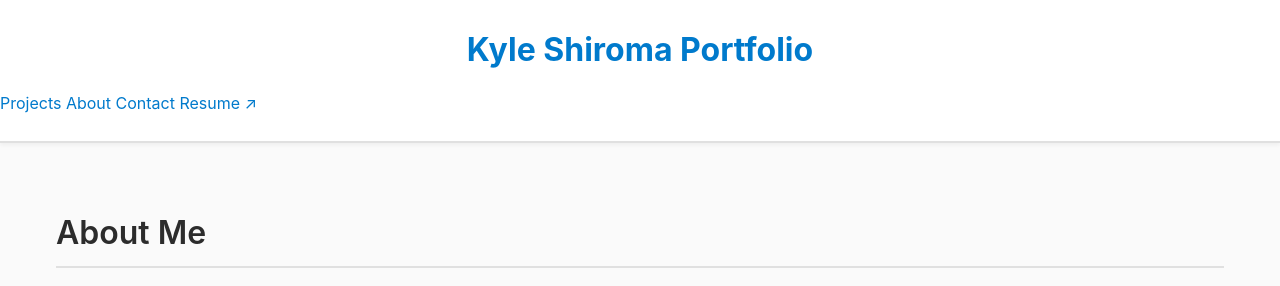
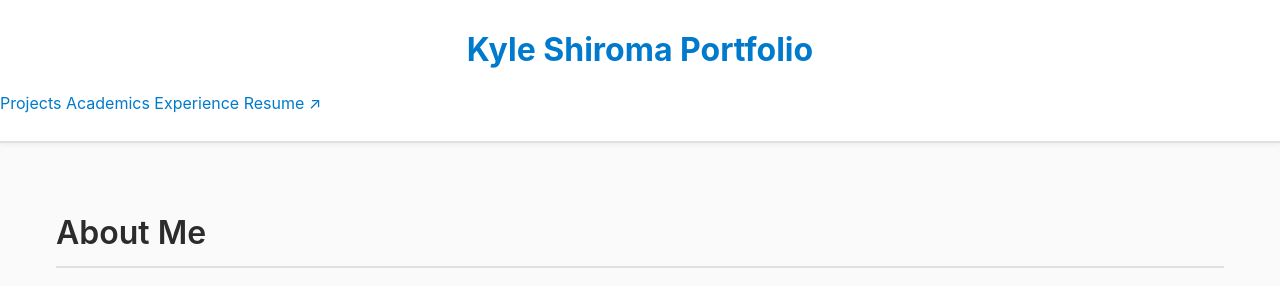
Before and after one commit to k-shiroma-code/k-shiroma-code.github.io, a Jekyll site: the page built from index.md, in a window 1280 px wide. Shown: the top 286 px of the page. Built offline with Jekyll 4.4.1, drawn with Linux system fonts in a browser that asks for light colours.

Commit message:
Update default.html

```diff
--- a/_layouts/default.html
+++ b/_layouts/default.html
@@ -12,10 +12,10 @@
       <h1><a href="{{ '/' | relative_url }}">{{ site.title }}</a></h1>
       <nav>
         <a href="{{ '/projects/' | relative_url }}">Projects</a>
-        <a href="{{ '/about/' | relative_url }}">About</a>
-        <a href="{{ '/contact/' | relative_url }}">Contact</a>
+        <a href="{{ '/academics/' | relative_url }}">Academics</a>
+        <a href="{{ '/experience/' | relative_url }}">Experience</a>
         {% if site.show_downloads %}
-          <a href="{{ '/assets/files/Kyle_Shiroma_Resume_2025.pdf' | relative_url }}" target="_blank">Resume ↗</a>
+          <a class="button" href="{{ '/pdf/Kyle_Shiroma_Resume_2025.pdf' | relative_url }}" target="_blank">Resume ↗</a>
         {% endif %}
       </nav>
     </div>
```
